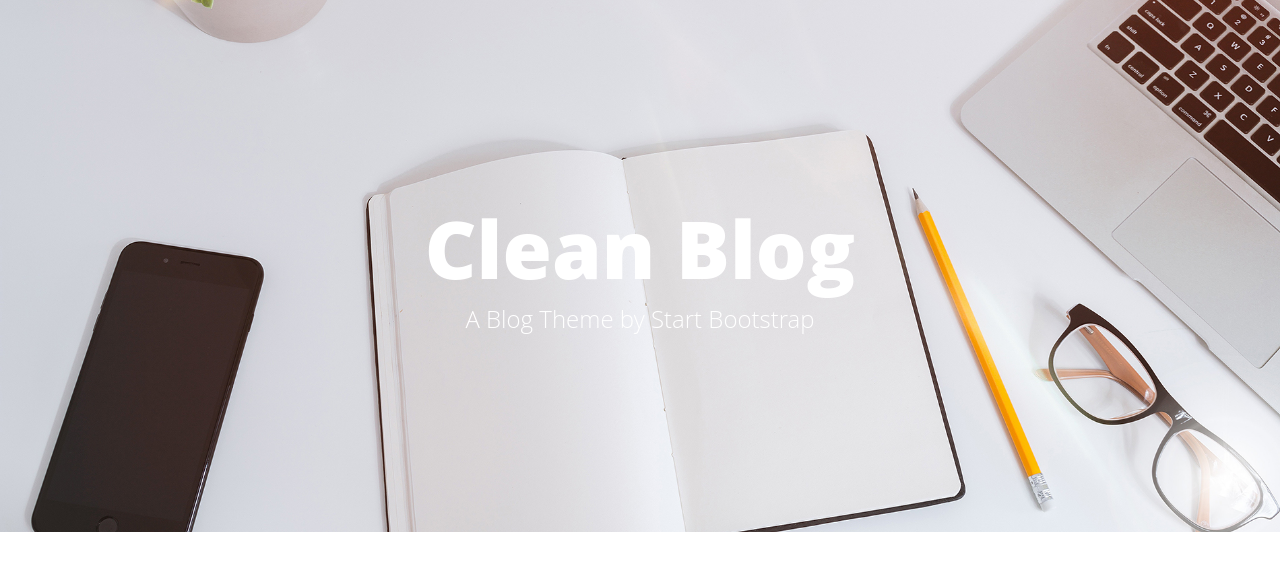
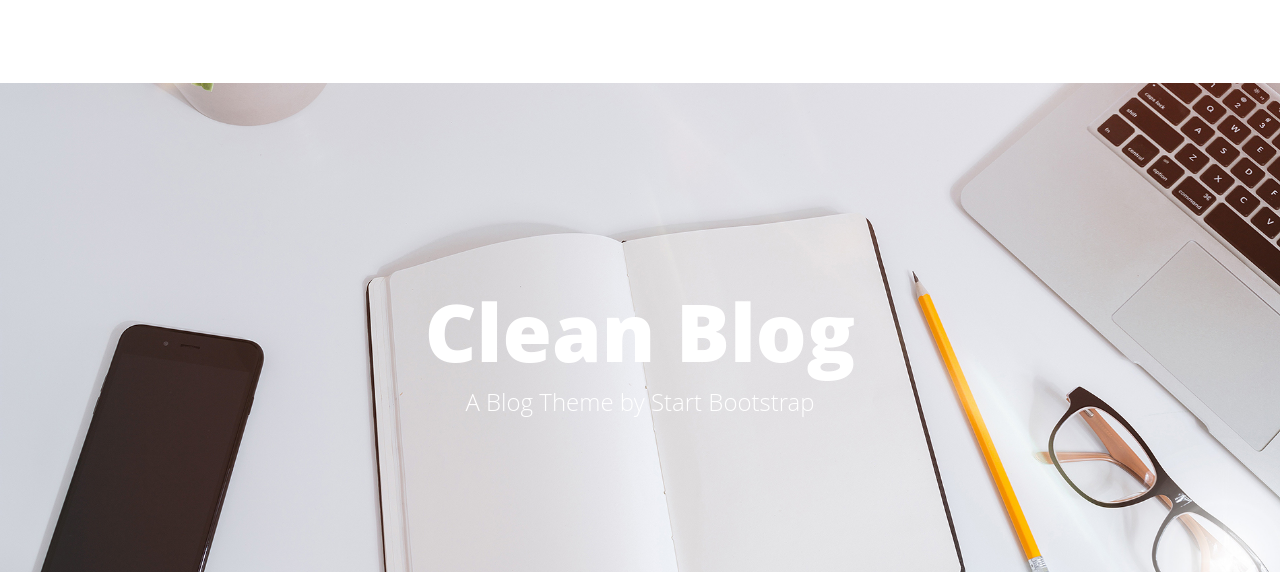
Before and after one commit to motazabdou/thorin-flask-app, a Flask app: page / in a window 1280 px wide. Shown: the top 572 px of the page. Run offline with Flask 2, Linux system fonts and the light colour scheme; some libraries are stand-ins or nearby versions.

Commit message:
fix indentations in custom style sheet

```diff
--- a/static/css/style.css
+++ b/static/css/style.css
@@ -1,7 +1,7 @@
 #mainNav * {
-    ﻿font-color: unset;
-    ﻿}
-    ﻿
-    ﻿#mainNav {
-    ﻿position: static;
-    ﻿}
+    font-color: unset;
+}
+
+#mainNav {
+  position: static;
+}
```
